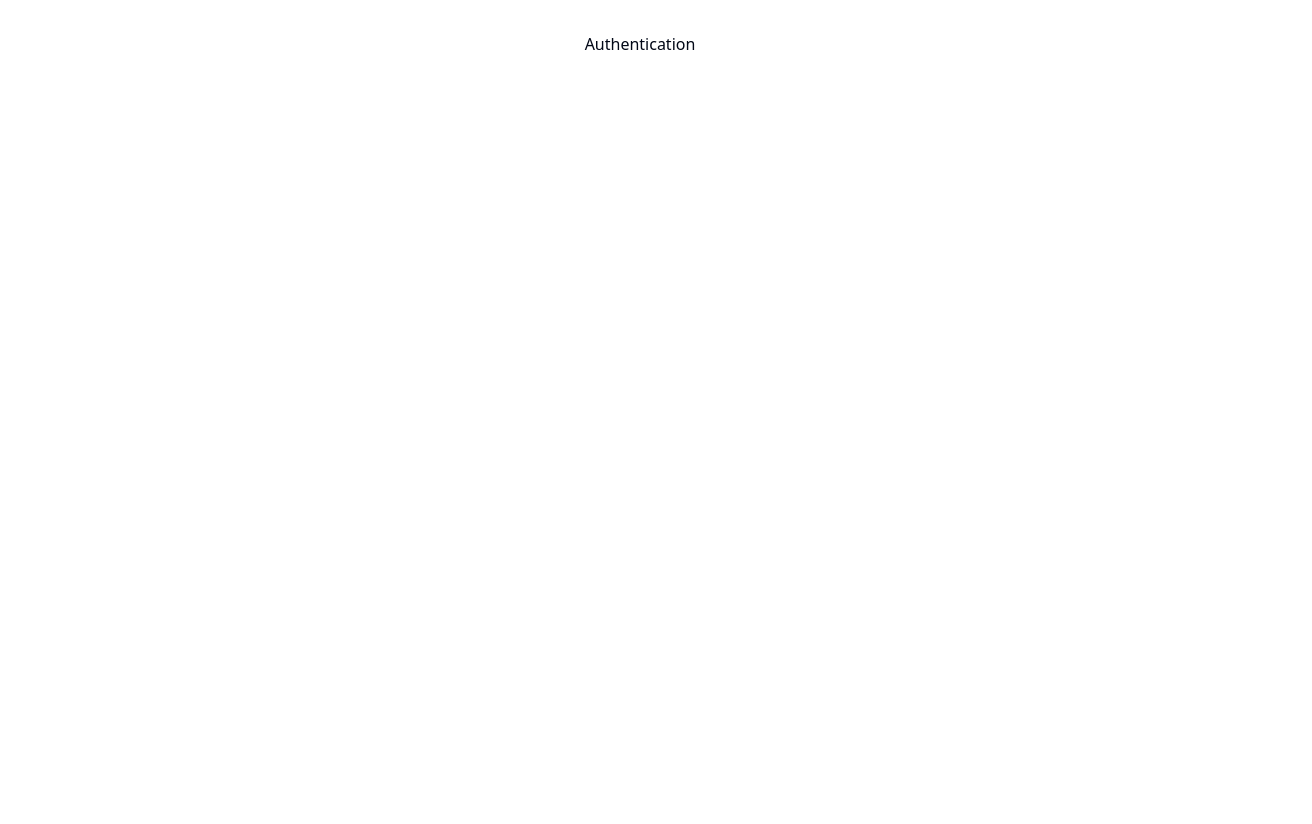
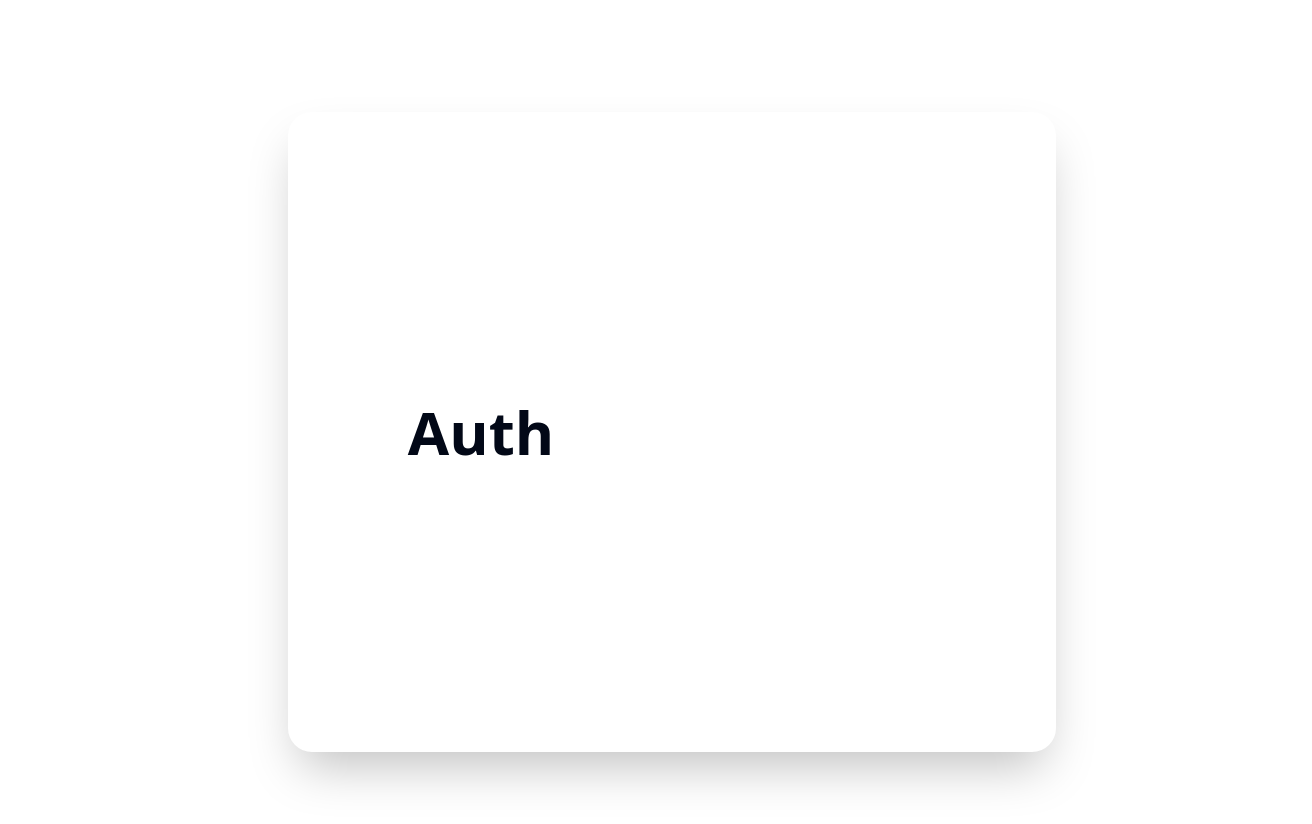
Before and after one commit to ss2d22/LiAiMedChat, a React (Vite) app in the folder limedaichatFrontend/: page /authentication in a window 1280 px wide. Shown: the top 824 px of the page, 1312 px wide, since content can reach past the window. Before the commit the page ends 800 px from the top, so only its background shows below. Built offline with nearby package versions, Linux system fonts and the light colour scheme.

Commit message:
added styling for auth with a box and heading, styling response for small and medium devices, need to fix centering for large and extra large

```diff
--- a/limedaichatFrontend/src/pages/authentication/index.tsx
+++ b/limedaichatFrontend/src/pages/authentication/index.tsx
@@ -1,8 +1,16 @@
 const Auth = () => {
   return (
-    <>
-      <div>Authentication</div>
-    </>
+    <div className="h-[100vh] w-[100vw] flex items-center justify-center">
+      <div className="h-[80vh] bg-white border-2 border-white text-opacity-90 shadow-2xl w-[80vw] md:w-[90vw] lg:w-[70vw] xl:w-[60vw] rounded-3xl grid xl:grid-cols-2">
+        <div className="flex flex-col gap-10 items-center justify-center">
+          <div className="flex items-center justify-center flex-col">
+            <div className="flex items-center justify-center">
+              <h1 className="text-5xl font-bold md:text-6xl">Auth</h1>
+            </div>
+          </div>
+        </div>
+      </div>
+    </div>
   );
 };
 
```
